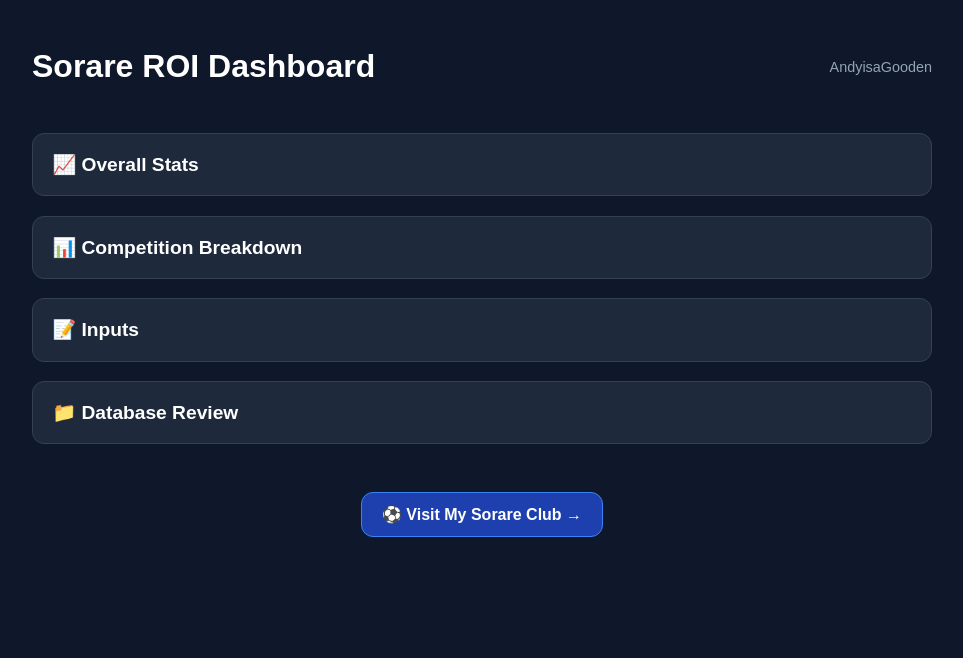
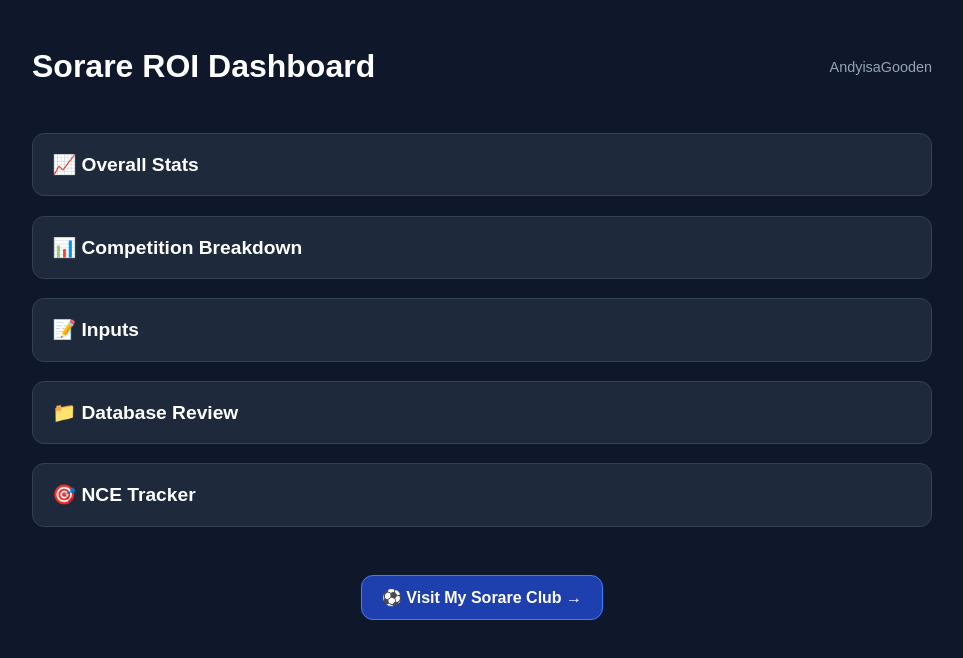
Before and after one commit to Andyjack94/sorare-roi, a Next.js app: page / in a window 1280 px wide. Shown: the top 658 px of the page, without its empty margins (158-1121 px from the left). Built offline with nearby package versions, Linux system fonts and the light colour scheme.

Commit message:
Add NCE Tracker to homepage + final UI fixes

```diff
--- a/app/page.tsx
+++ b/app/page.tsx
@@ -119,6 +119,23 @@ export default function HomePage() {
         >
           📁 Database Review
         </Link>
+
+        {/* NEW — NCE Tracker */}
+        <Link
+          href="/nce-tracker"
+          style={{
+            background: "#1e293b",
+            padding: "1.2rem",
+            borderRadius: 12,
+            border: "1px solid #334155",
+            textDecoration: "none",
+            color: "white",
+            fontSize: "1.2rem",
+            fontWeight: 600,
+          }}
+        >
+          🎯 NCE Tracker
+        </Link>
       </div>
 
       {/* Fun footer link (CSS-only hover) */}
```
